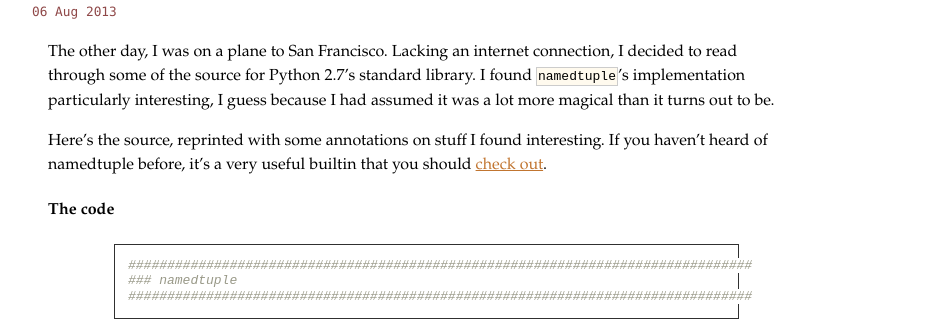
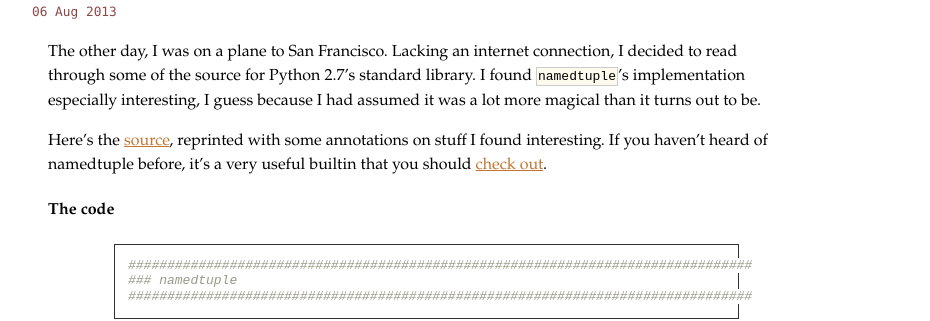
Before and after one commit to jamesob/jamesob.github.io, a Jekyll site: the page built from _posts/2013-8-6-namedtuple.md, in a window 1280 px wide and 900 px high. Shown: the part 161-482 px from the top of the window, without its empty margins (238-1168 px from the left). Built offline with Jekyll 4.4.1, drawn with Linux system fonts in a browser that asks for light colours; comment, search, counter and statistics services are not loaded.

Commit message:
add source link to namedtuple

```diff
--- a/_posts/2013-8-6-namedtuple.md
+++ b/_posts/2013-8-6-namedtuple.md
@@ -6,14 +6,15 @@ published: true
 
 The other day, I was on a plane to San Francisco. Lacking an internet
 connection, I decided to read through some of the source for Python 2.7's
-standard library. I found `namedtuple`'s implementation particularly
+standard library. I found `namedtuple`'s implementation especially
 interesting, I guess because I had assumed it was a lot more magical than it
 turns out to be.
 
-Here's the source, reprinted with some annotations on stuff I found
-interesting. If you haven't heard of namedtuple before, it's a very useful
-builtin that you should
-[check out](http://pymotw.com/2/collections/namedtuple.html).
+Here's the
+[source](http://hg.python.org/releasing/2.7.3/file/7bb96963d067/Lib/collections.py#l232),
+reprinted with some annotations on stuff I found interesting. If you haven't
+heard of namedtuple before, it's a very useful builtin that you should [check
+out](http://pymotw.com/2/collections/namedtuple.html).
 
 #### The code
 
```
